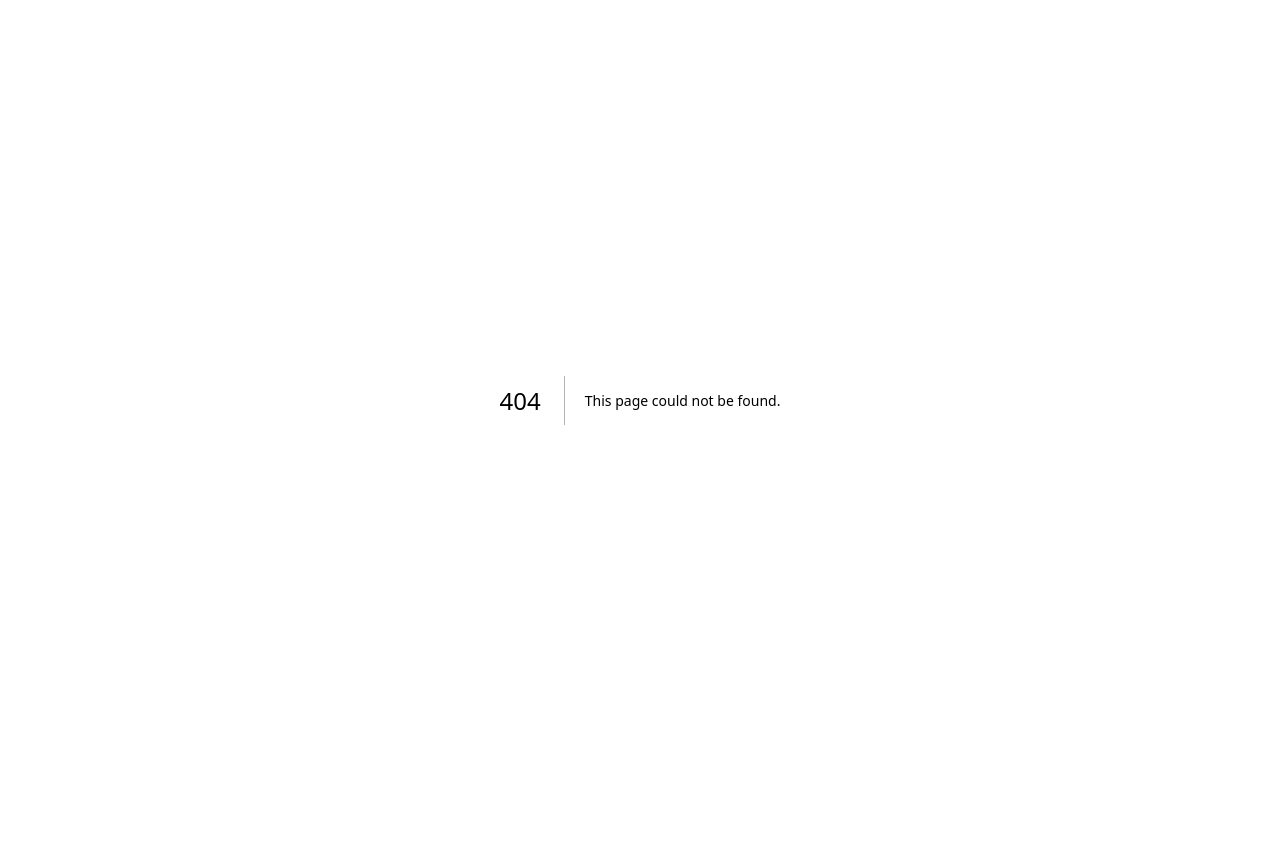
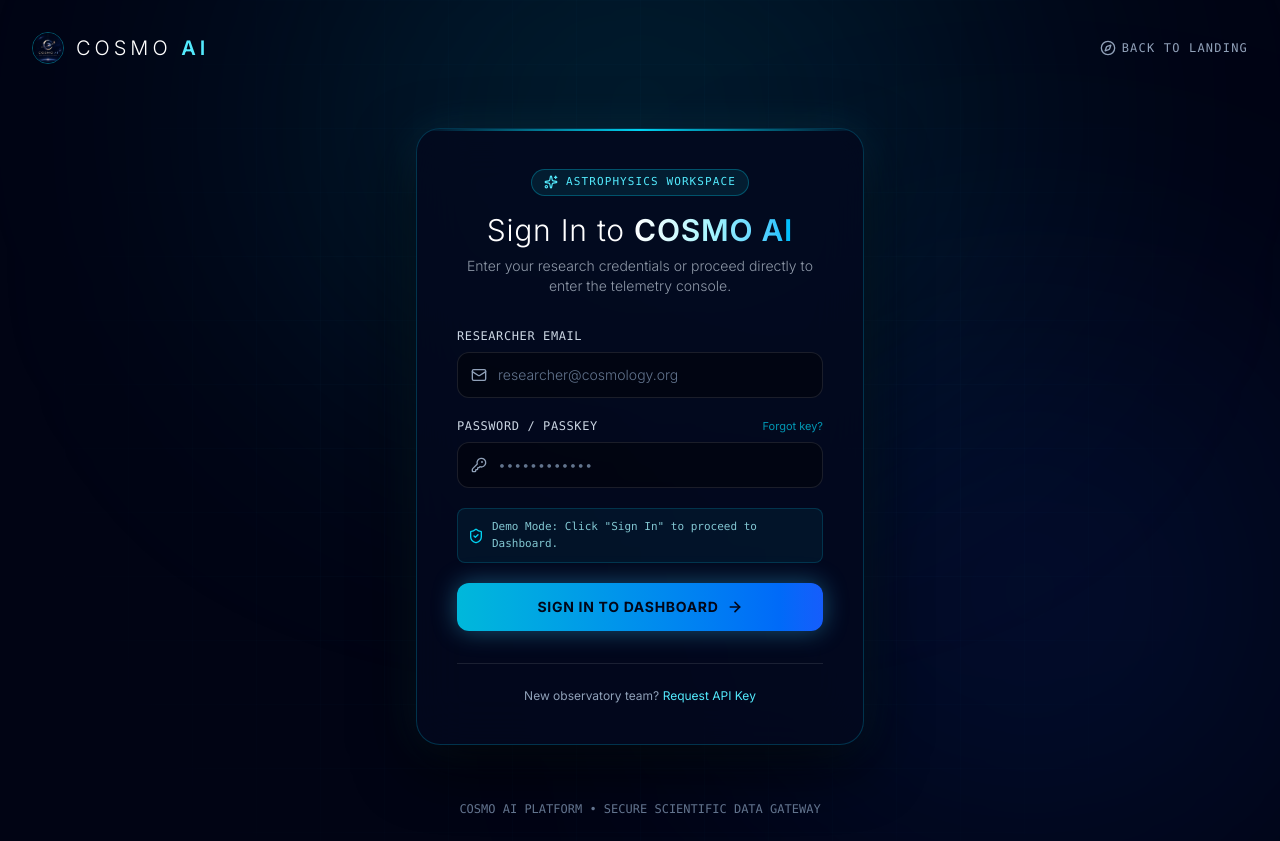
Before and after one commit to Shruti-eng31/Cosmo-ai, a Next.js app: page /login in a window 1280 px wide. Before the commit this address had no page. Before the commit the page ends 800 px from the top, so only its background shows below. Built offline with nearby package versions, Linux system fonts and the light colour scheme.

Commit message:
Add login gateway before entering dashboard upon clicking Start Exploring

```diff
--- /dev/null
+++ b/src/app/login/page.tsx
@@ -0,0 +1,170 @@
+"use client";
+
+import { useState } from "react";
+import { useRouter } from "next/navigation";
+import { motion } from "framer-motion";
+import { Sparkles, ArrowRight, Lock, Mail, KeyRound, Compass, ShieldCheck } from "lucide-react";
+import Link from "next/link";
+
+export default function LoginPage() {
+  const router = useRouter();
+  const [email, setEmail] = useState("");
+  const [password, setPassword] = useState("");
+  const [isLoading, setIsLoading] = useState(false);
+
+  const handleSubmit = (e: React.FormEvent) => {
+    e.preventDefault();
+    setIsLoading(true);
+
+    // Simulate instant authentic authorization into the cosmology workspace
+    setTimeout(() => {
+      router.push("/dashboard");
+    }, 1000);
+  };
+
+  return (
+    <div className="min-h-screen bg-[#010414] text-white flex flex-col justify-between relative overflow-hidden select-none">
+      {/* Dynamic Cosmic Background Glows */}
+      <div className="absolute inset-0 pointer-events-none z-0">
+        <div className="absolute -top-32 left-1/2 -translate-x-1/2 w-[700px] h-[500px] bg-cyan-500/15 blur-[140px] rounded-full" />
+        <div className="absolute bottom-0 right-0 w-[500px] h-[500px] bg-blue-600/15 blur-[150px] rounded-full" />
+        <div
+          className="absolute inset-0 opacity-10"
+          style={{
+            backgroundImage:
+              "linear-gradient(to right, rgba(56, 189, 248, 0.2) 1px, transparent 1px), linear-gradient(to bottom, rgba(56, 189, 248, 0.2) 1px, transparent 1px)",
+            backgroundSize: "4rem 4rem",
+            maskImage: "radial-gradient(circle at center, black 40%, transparent 85%)",
+          }}
+        />
+      </div>
+
+      {/* Top Header Bar */}
+      <header className="relative z-10 p-6 sm:p-8 flex items-center justify-between max-w-7xl mx-auto w-full">
+        <Link href="/" className="flex items-center gap-3 group">
+          <img
+            src="/logo.png"
+            alt="COSMO AI Logo"
+            className="w-8 h-8 rounded-full border border-cyan-400/40 object-cover group-hover:rotate-90 transition-transform duration-500"
+          />
+          <span className="text-xl font-light tracking-[0.2em] text-white">
+            COSMO <span className="font-semibold text-cyan-300">AI</span>
+          </span>
+        </Link>
+
+        <Link
+          href="/"
+          className="text-xs font-mono tracking-widest uppercase text-slate-400 hover:text-cyan-300 transition-colors flex items-center gap-1.5"
+        >
+          <Compass className="w-4 h-4" />
+          <span>Back to Landing</span>
+        </Link>
+      </header>
+
+      {/* Main Glassmorphic Login Container */}
+      <main className="relative z-10 flex items-center justify-center px-4 py-8">
+        <motion.div
+          initial={{ opacity: 0, y: 25, scale: 0.98 }}
+          animate={{ opacity: 1, y: 0, scale: 1 }}
+          transition={{ duration: 0.8, ease: [0.16, 1, 0.3, 1] }}
+          className="w-full max-w-md p-8 sm:p-10 rounded-3xl bg-[#03091e]/85 border border-cyan-500/25 backdrop-blur-xl shadow-[0_20px_60px_rgba(0,0,0,0.8),0_0_40px_rgba(56,189,248,0.15)] relative overflow-hidden"
+        >
+          {/* Top subtle decorative beam */}
+          <div className="absolute top-0 left-0 right-0 h-[2px] bg-gradient-to-r from-transparent via-cyan-400 to-transparent" />
+
+          {/* Heading */}
+          <div className="text-center mb-8">
+            <div className="inline-flex items-center gap-2 px-3 py-1 rounded-full bg-cyan-950/50 border border-cyan-400/30 text-cyan-300 text-[11px] font-mono tracking-widest uppercase mb-4">
+              <Sparkles className="w-3.5 h-3.5" />
+              <span>Astrophysics Workspace</span>
+            </div>
+            <h1 className="text-3xl font-light tracking-wide text-white mb-2">
+              Sign In to <span className="font-semibold text-transparent bg-clip-text bg-gradient-to-r from-white via-cyan-200 to-sky-400">COSMO AI</span>
+            </h1>
+            <p className="text-xs sm:text-sm text-slate-300/70 font-light">
+              Enter your research credentials or proceed directly to enter the telemetry console.
+            </p>
+          </div>
+
+          {/* Form */}
+          <form onSubmit={handleSubmit} className="space-y-5">
+            <div>
+              <label className="block text-xs font-mono uppercase tracking-wider text-slate-300 mb-2">
+                Researcher Email
+              </label>
+              <div className="relative">
+                <Mail className="absolute left-3.5 top-1/2 -translate-y-1/2 w-4 h-4 text-slate-400" />
+                <input
+                  type="email"
+                  value={email}
+                  onChange={(e) => setEmail(e.target.value)}
+                  placeholder="researcher@cosmology.org"
+                  className="w-full pl-10 pr-4 py-3 rounded-xl bg-black/40 border border-white/10 focus:border-cyan-400/80 text-white placeholder-slate-500 text-sm focus:outline-none focus:ring-1 focus:ring-cyan-400 transition-all font-light"
+                />
+              </div>
+            </div>
+
+            <div>
+              <div className="flex items-center justify-between mb-2">
+                <label className="block text-xs font-mono uppercase tracking-wider text-slate-300">
+                  Password / Passkey
+                </label>
+                <a href="#" className="text-[11px] text-cyan-400/70 hover:text-cyan-300 transition-colors">
+                  Forgot key?
+                </a>
+              </div>
+              <div className="relative">
+                <KeyRound className="absolute left-3.5 top-1/2 -translate-y-1/2 w-4 h-4 text-slate-400" />
+                <input
+                  type="password"
+                  value={password}
+                  onChange={(e) => setPassword(e.target.value)}
+                  placeholder="••••••••••••"
+                  className="w-full pl-10 pr-4 py-3 rounded-xl bg-black/40 border border-white/10 focus:border-cyan-400/80 text-white placeholder-slate-500 text-sm focus:outline-none focus:ring-1 focus:ring-cyan-400 transition-all font-light"
+                />
+              </div>
+            </div>
+
+            {/* Quick Demo Bypass Hint */}
+            <div className="flex items-center gap-2 p-2.5 rounded-lg bg-cyan-950/30 border border-cyan-500/20 text-[11px] text-cyan-200/80 font-mono">
+              <ShieldCheck className="w-4 h-4 text-cyan-400 shrink-0" />
+              <span>Demo Mode: Click "Sign In" to proceed to Dashboard.</span>
+            </div>
+
+            {/* Submit / Proceed Button */}
+            <button
+              type="submit"
+              disabled={isLoading}
+              className="w-full py-3.5 rounded-xl bg-gradient-to-r from-cyan-500 to-blue-600 hover:from-cyan-400 hover:to-blue-500 text-slate-950 font-bold uppercase tracking-wider text-xs sm:text-sm transition-all duration-300 flex items-center justify-center gap-2 shadow-[0_0_25px_rgba(56,189,248,0.4)] hover:shadow-[0_0_40px_rgba(56,189,248,0.7)] cursor-pointer disabled:opacity-70"
+            >
+              {isLoading ? (
+                <div className="flex items-center gap-2">
+                  <div className="w-4 h-4 border-2 border-slate-950 border-t-transparent rounded-full animate-spin" />
+                  <span>Authorizing Telescope Access...</span>
+                </div>
+              ) : (
+                <>
+                  <span>Sign In to Dashboard</span>
+                  <ArrowRight className="w-4 h-4 stroke-[2.5]" />
+                </>
+              )}
+            </button>
+          </form>
+
+          {/* Footer note */}
+          <div className="mt-8 text-center pt-6 border-t border-white/10 text-xs text-slate-400">
+            <span>New observatory team? </span>
+            <a href="#" className="text-cyan-300 hover:underline">
+              Request API Key
+            </a>
+          </div>
+        </motion.div>
+      </main>
+
+      {/* Bottom Footer Note */}
+      <footer className="relative z-10 p-6 text-center text-xs text-slate-500 font-mono">
+        COSMO AI PLATFORM • SECURE SCIENTIFIC DATA GATEWAY
+      </footer>
+    </div>
+  );
+}
--- a/src/components/landing/HeroSection.tsx
+++ b/src/components/landing/HeroSection.tsx
@@ -179,7 +179,7 @@ export default function HeroSection() {
               className="flex flex-col sm:flex-row gap-4 pt-4"
             >
               <Link
-                href="/dashboard"
+                href="/login"
                 className="group relative px-8 py-4 bg-gradient-to-r from-cyan-500 to-blue-600 hover:from-cyan-400 hover:to-blue-500 text-slate-950 font-bold rounded-full transition-all duration-300 overflow-hidden flex items-center justify-center gap-3 shadow-[0_0_30px_rgba(56,189,248,0.4)] hover:shadow-[0_0_45px_rgba(56,189,248,0.7)] text-sm uppercase tracking-wider scale-100 hover:scale-[1.03]"
               >
                 <span>Start Exploring</span>
--- a/src/components/navigation/Navbar.tsx
+++ b/src/components/navigation/Navbar.tsx
@@ -60,9 +60,12 @@ export default function Navbar() {
 
           {/* CTA Desktop */}
           <div className="hidden md:block">
-            <button className="px-5 py-2 border border-accent text-primary text-sm uppercase tracking-wider hover:bg-accent/20 transition-all duration-300 rounded-sm">
+            <Link
+              href="/login"
+              className="px-5 py-2 border border-accent text-primary text-sm uppercase tracking-wider hover:bg-accent/20 transition-all duration-300 rounded-sm inline-block"
+            >
               Launch COSMO AI
-            </button>
+            </Link>
           </div>
 
           {/* Mobile Menu Toggle */}
```
